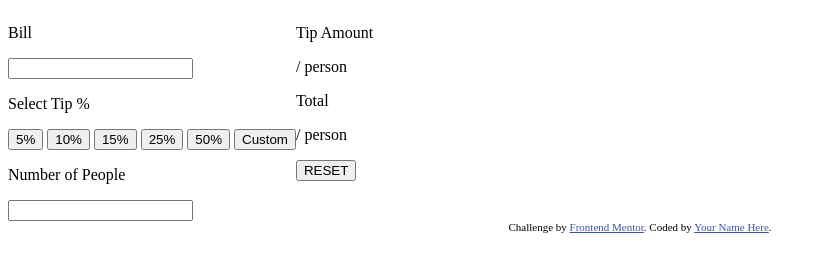
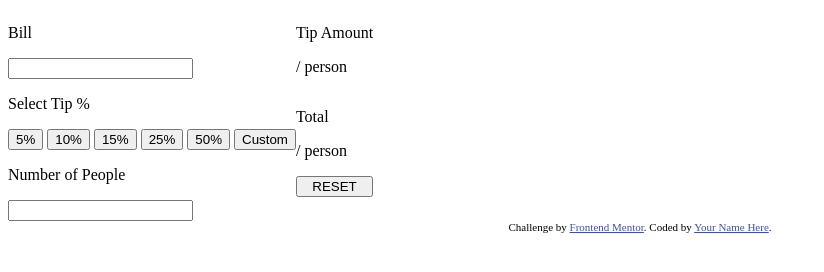
Before and after one commit to sakkara04/calculator-mini-project, a plain HTML site: page index.html in a window 1280 px wide. Shown: the whole page, without its empty margins (0-824 px from the left). Drawn offline with Linux system fonts and the light colour scheme.

Commit message:
Added style guide

```diff
--- a/index.css
+++ b/index.css
@@ -1,5 +1,9 @@
 .comp{
     display: flex;
     flex-direction: row;
+}
 
+.right{
+    display: flex;
+    flex-direction: column;
 }
```
Also changed, not shown: 1 other file.
